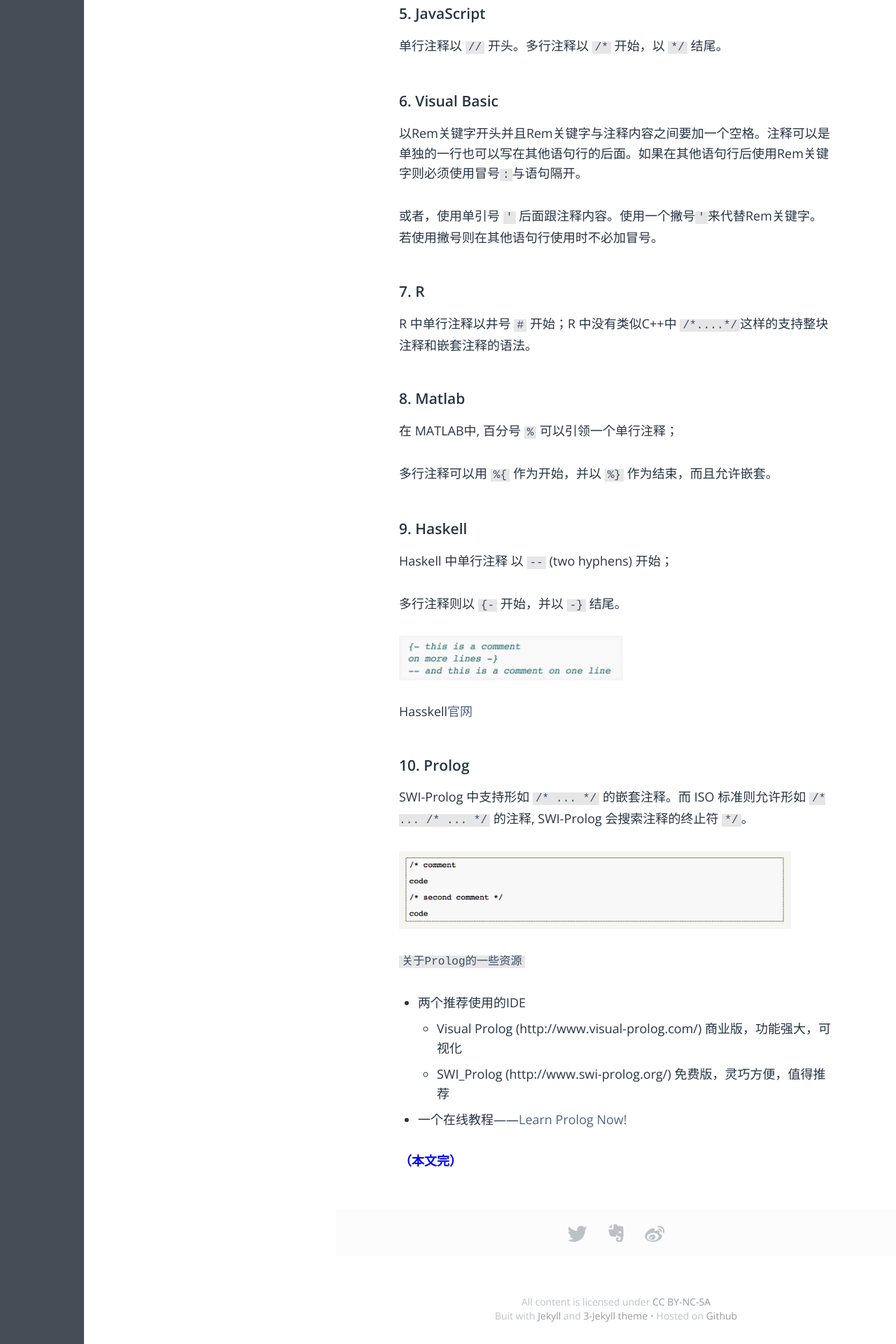
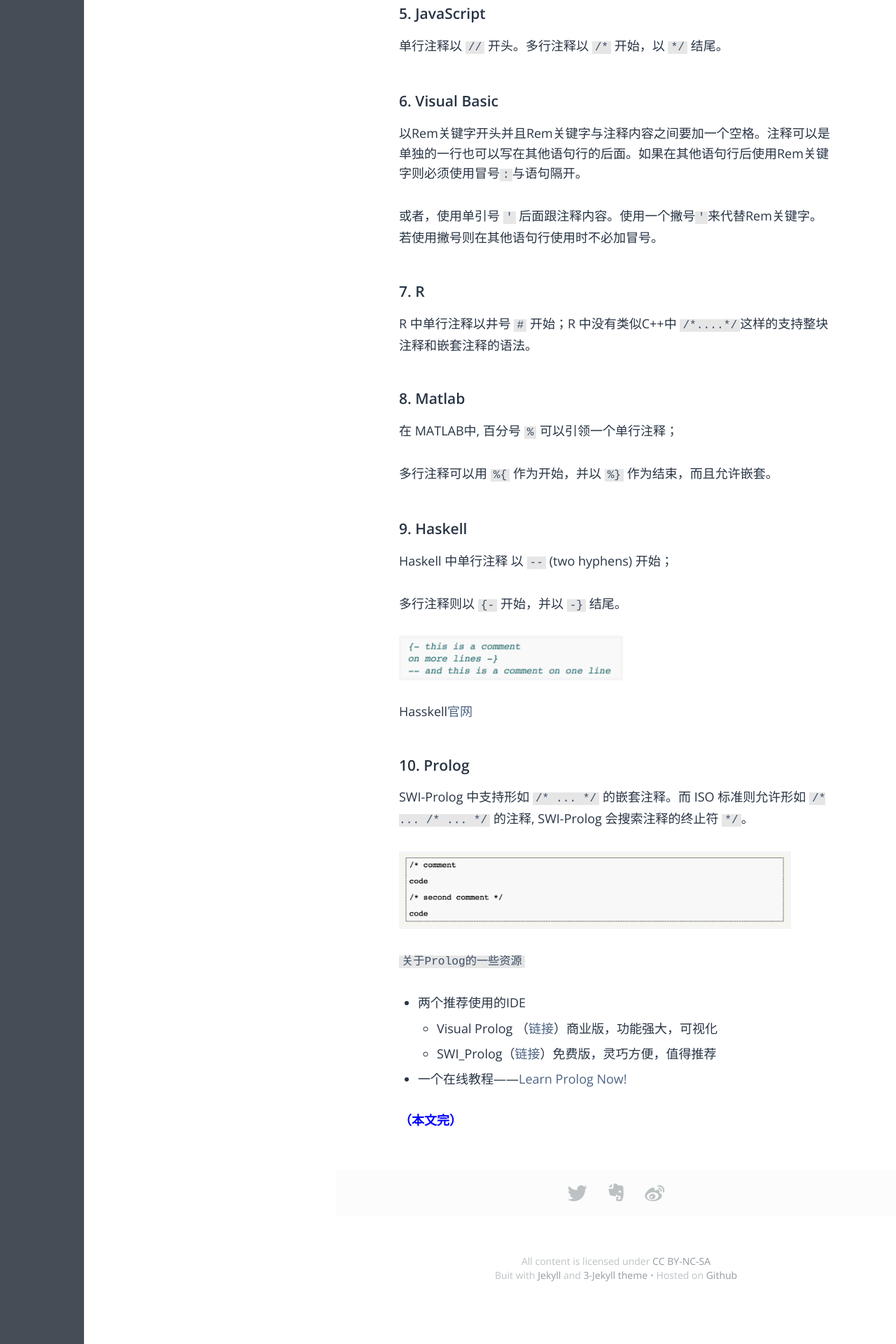
Before and after one commit to fzuo/baimafujinji, a Jekyll site: the page built from _posts/tech/2009-07-22-program-language-comment.md, in a window 1280 px wide. Shown: the part 997-2917 px from the top of the page at 70% size. Built offline with Jekyll 4.4.1, drawn with Linux system fonts in a browser that asks for light colours; some web fonts are replaced.

Commit message:
Update 2009-07-22-program-language-comment.md

```diff
--- a/_posts/tech/2009-07-22-program-language-comment.md
+++ b/_posts/tech/2009-07-22-program-language-comment.md
@@ -76,8 +76,8 @@ SWI-Prolog 中支持形如 `/* ... */` 的嵌套注释。而 ISO 标准则允许
 `关于Prolog的一些资源`
 
 - 两个推荐使用的IDE
-  + Visual Prolog (http://www.visual-prolog.com/) 商业版，功能强大，可视化
-  + SWI_Prolog (http://www.swi-prolog.org/) 免费版，灵巧方便，值得推荐
+  + Visual Prolog （[链接](http://www.visual-prolog.com/)）商业版，功能强大，可视化
+  + SWI_Prolog（[链接](http://www.swi-prolog.org/)）免费版，灵巧方便，值得推荐
 - 一个在线教程——[Learn Prolog Now!](http://www.learnprolognow.org/)
 
 <span style="color:blue">**（本文完）**</span>
```
